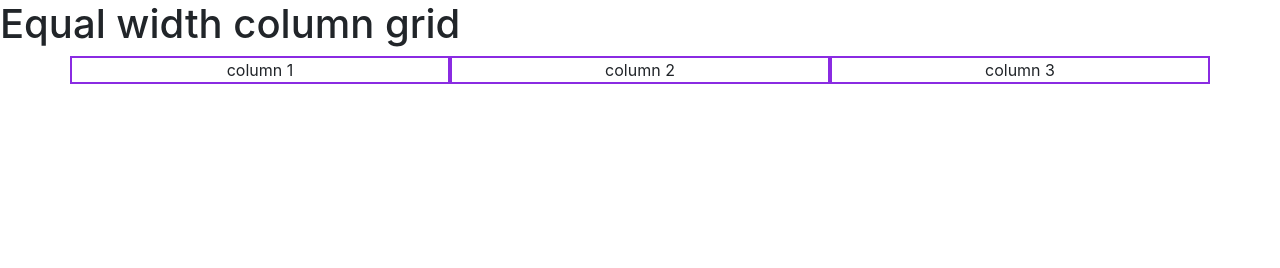
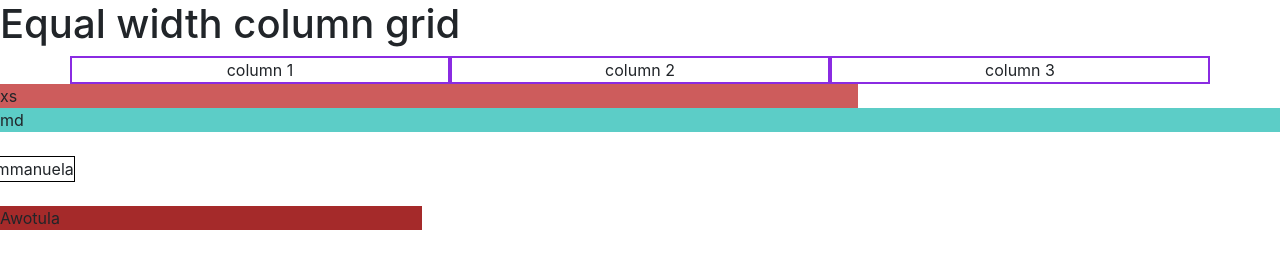
Before and after one commit to Emmanuela113/C13, a plain HTML site: page index.html in a window 1280 px wide. Drawn offline with nearby package versions, Linux system fonts and the light colour scheme.

Commit message:
Add files via upload

```diff
--- a/index.html
+++ b/index.html
@@ -32,5 +32,27 @@
                 </div>
             </div>
         </div>
+
+        <div class="row">
+            <div class="col-md-8 col-xs-4" style="background-color: indianred; border:1px sold rebeccapurple;">
+                xs
+            </div>
+
+            <div class="col-md-12 col-md-5" style="background-color: rgb(92, 205, 199); border:1px sold rgb(153, 138, 51);">
+                md
+            </div>
+        </div>
+
+        <br>
+        <div class="row">
+            <div class="col-xs-6" style="border:1px solid black;">Emmanuela</div>
+
+        </div>
+        <br>
+        <div class="row">
+            <div class="col-lg-4" style="background-color: brown;">
+             Awotula
+            </div>
+        </div>
     </body>
 </html>
```
